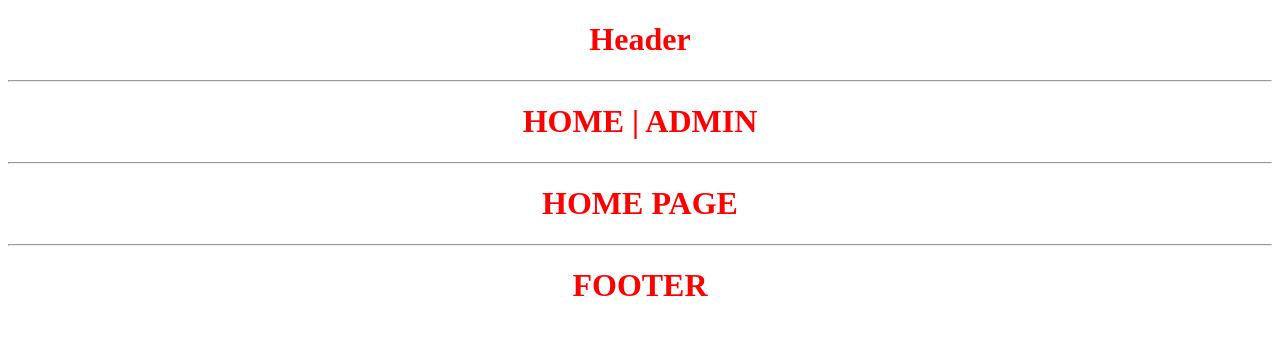
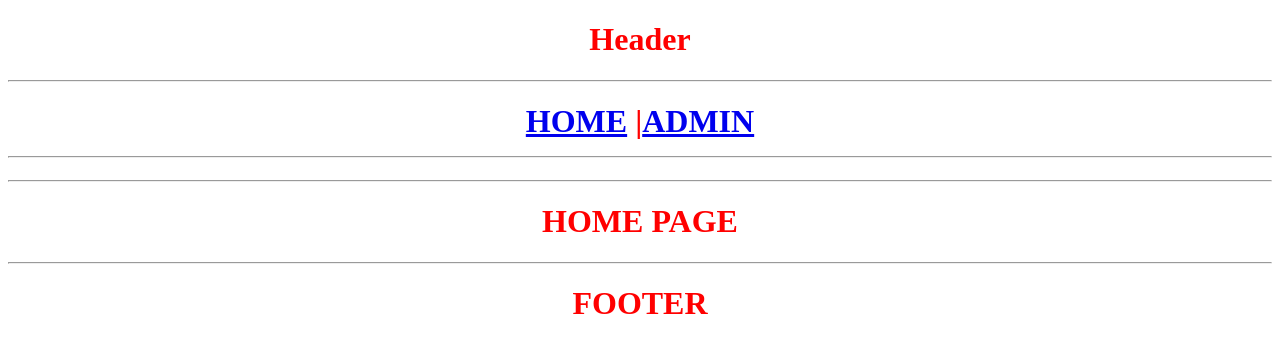
Before and after one commit to LocTM/react-M5-Routes, a React (Create React App) app in the folder demo-react/: page / in a window 1280 px wide. Shown: the top 352 px of the page. Built offline with nearby package versions, Linux system fonts and the light colour scheme.

Commit message:
test Link

```diff
--- a/demo-react/src/components/Navbar.js
+++ b/demo-react/src/components/Navbar.js
@@ -1,7 +1,13 @@
+import {Link} from "react-router-dom";
+
 export function Navbar(){
     return(
         <>
-            <h1>Navbar</h1>
+            <h1>
+                <Link to={"/"}>HOME</Link> |
+                <Link to={"/admin"}>ADMIN</Link>
+                <hr/>
+            </h1>
         </>
     )
 }
--- a/demo-react/src/pages/Admin.js
+++ b/demo-react/src/pages/Admin.js
@@ -1,12 +1,13 @@
 import {Header} from "../components/Header";
 import {Footer} from "../components/Footer";
+import {Navbar} from "../components/Navbar";
 
 export function Admin (){
     return(
         <div style={{color:"aqua", textAlign:"center"}}>
             <Header/>
             <hr/>
-            <h1>HOME | ADMIN</h1>
+            <Navbar></Navbar>
             <hr/>
             <h1>ADMIN PAGE</h1>
             <hr/>
--- a/demo-react/src/pages/Home.js
+++ b/demo-react/src/pages/Home.js
@@ -1,12 +1,13 @@
 import {Header} from "../components/Header";
 import {Footer} from "../components/Footer";
+import {Navbar} from "../components/Navbar";
 
 export function Home (){
     return(
         <div style={{color:"red", textAlign:"center"}}>
             <Header/>
             <hr/>
-            <h1>HOME | ADMIN</h1>
+            <Navbar></Navbar>
             <hr/>
             <h1>HOME PAGE</h1>
             <hr/>
```
